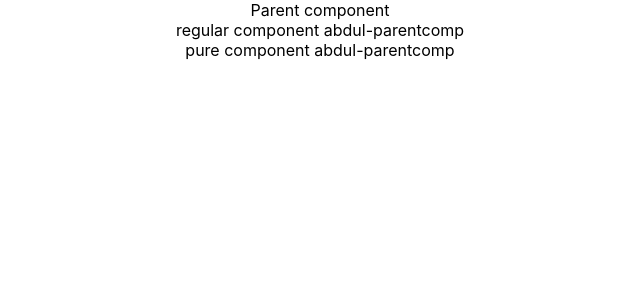
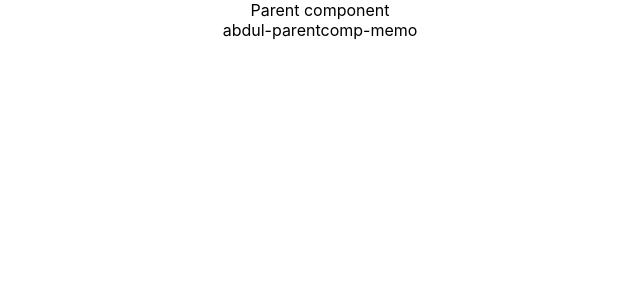
Before and after one commit to abdultanveer/dxcreactapp, a React (Create React App) app: page / in a window 1280 px wide. Shown: the top 300 px of the page, without its empty margins (320-960 px from the left). Built offline with nearby package versions, Linux system fonts and the light colour scheme.

Commit message:
memo component -- higher order component

```diff
--- /dev/null
+++ b/src/components/MemoComp.js
@@ -0,0 +1,12 @@
+import React from 'react'
+
+function MemoComp({name}) {
+    console.log('rendering memo component')
+    return (
+        <div>
+            {name}
+        </div>
+    )
+}
+
+export default React.memo(MemoComp) // higher order components -- component being passed as a param to another component
--- a/src/components/Parentcomp.js
+++ b/src/components/Parentcomp.js
@@ -1,4 +1,5 @@
 import React, { Component,PureComponent } from 'react'
+import MemoComp from './MemoComp';
 import PureComp from './PureComp';
 import RegularComp from './RegularComp';
 
@@ -14,7 +15,7 @@
     componentDidMount(){
         setInterval(() => {
             this.setState({
-                name: 'abdul-parentcomp'
+                name: 'abdul-parentcomp-memo'
             })
         }, 2000);
     }
@@ -24,8 +25,9 @@
         return (
             <div>
                 Parent component
-                <RegularComp name ={this.state.name}></RegularComp>
-                <PureComp name = {this.state.name}></PureComp>
+                <MemoComp name = {this.state.name}/>
+               { /* <RegularComp name ={this.state.name}></RegularComp>
+        <PureComp name = {this.state.name}></PureComp> */}
             </div>
         )
     }
--- a/src/components/PureComp.js
+++ b/src/components/PureComp.js
@@ -1,6 +1,6 @@
 import React, { PureComponent } from 'react'
 
-export class PureComp extends PureComponent {
+ class PureComp extends PureComponent {
     render() {
         console.log('--PURE component--')
         return (
```
